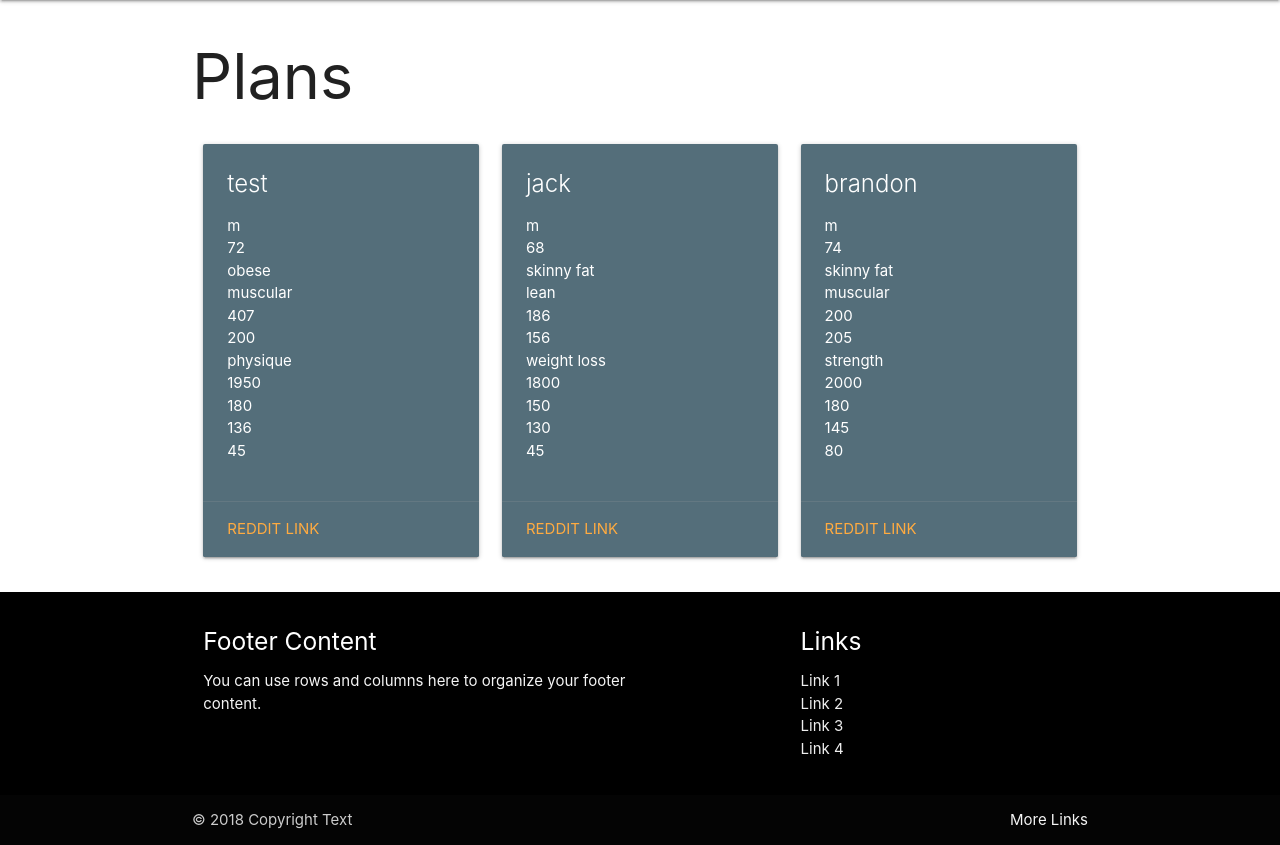
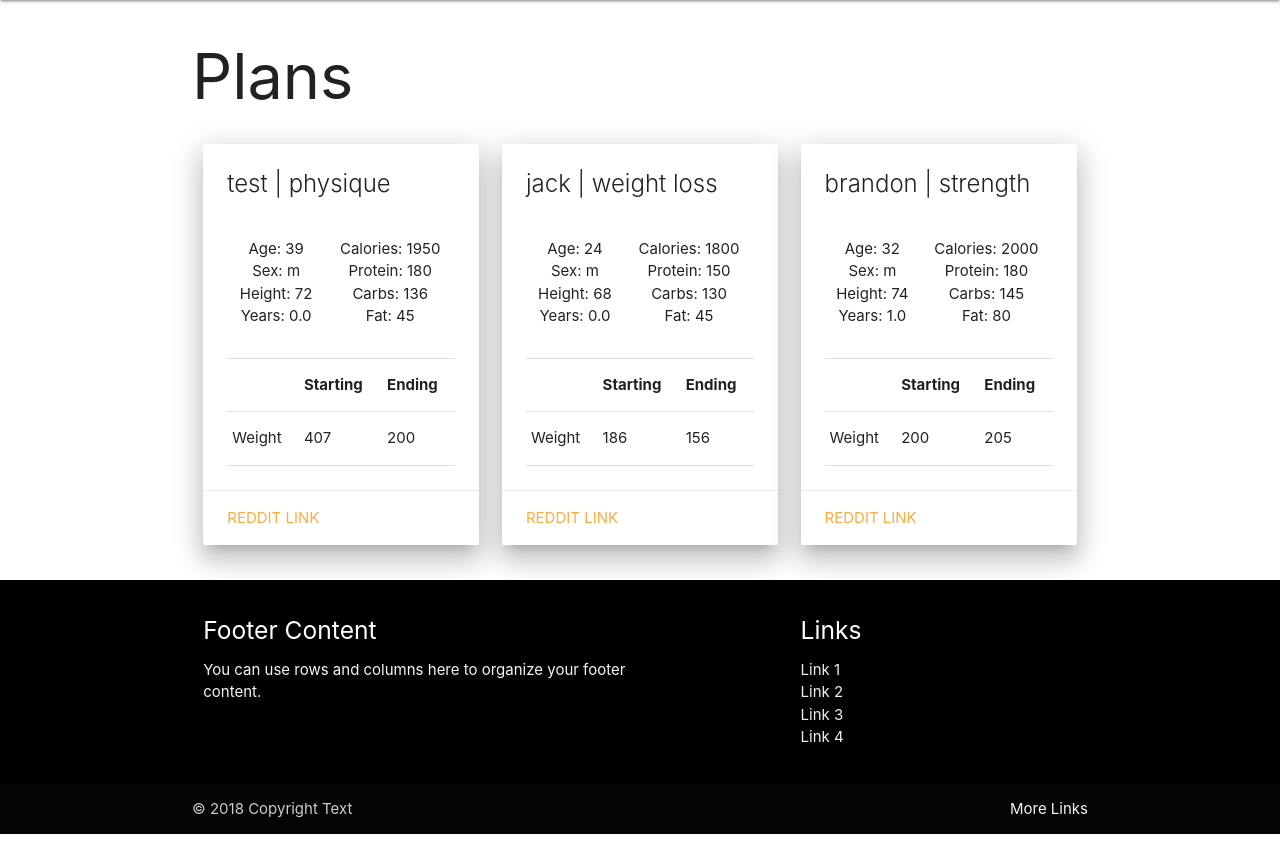
Before and after one commit to bfen3774/hermes, a Django app: page / in a window 1280 px wide. Shown: the part 64-909 px from the top of the page. Run offline with Django 3.2, Linux system fonts and the light colour scheme; data comes from the database, SQL or seed files in the repository; both versions use the stored data as it was after the commit; some libraries are stand-ins or nearby versions.

Commit message:
layout stuff

```diff
--- a/lightning/models.py
+++ b/lightning/models.py
@@ -18,6 +18,7 @@ class Plan(models.Model):
     macro_protein = models.IntegerField()
     macro_carb = models.IntegerField()
     macro_fat = models.IntegerField()
+    period = models.FloatField()
     def __str__(self):
         return self.name
 
--- a/lightning/templates/lightning/plan_list.html
+++ b/lightning/templates/lightning/plan_list.html
@@ -1,27 +1,50 @@
-{% extends 'lightning/base.html' %}
-
-{% block content %}
+{% extends 'lightning/base.html' %} {% block content %}
 
 <h1>Plans</h1>
 <div class="row">
     {% for plan in plan_list %}
     <div class="col s6 m4">
-        <div class="card blue-grey darken-1">
-        <div class="card-content white-text">
-            <span class="card-title">{{plan.name}}</span>
+        <div class="card z-depth-4">
+            <div class="card-content">
+                <span class="card-title">{{plan.name}} | {{plan.goals}}</span>
+                <table class="centered">
+                    <tbody>
+                        <tr>
+                            <td>
                                 <ul>
-                <li>{{plan.user_sex}}</li>
-                <li>{{plan.user_height}}</li>
-                <li>{{plan.user_body_type_start}}</li>
-                <li>{{plan.user_body_type_end}}</li>
-                <li>{{plan.user_starting_weight}}</li>
-                <li>{{plan.user_ending_weight}}</li>
-                <li>{{plan.goals}}</li>
-                <li>{{plan.calories}}</li>
-                <li>{{plan.macro_protein}}</li>
-                <li>{{plan.macro_carb}}</li>
-                <li>{{plan.macro_fat}}</li>
+                                    <li>Age: {{plan.user_age}}</li>
+                                    <li>Sex: {{plan.user_sex}}</li>
+                                    <li>Height: {{plan.user_height}}</li>
+                                    <li>Years: {{plan.period}}</li>
                                 </ul>
+                            </td>
+                            <td>
+                                    <ul>
+                                        <li>Calories: {{plan.calories}}</li>
+                                        <li>Protein: {{plan.macro_protein}}</li>
+                                        <li>Carbs: {{plan.macro_carb}}</li>
+                                        <li>Fat: {{plan.macro_fat}}</li>
+                                    </ul>
+                                </td>
+                        </tr>
+                    </tbody>
+                </table>
+                <table>
+                    <thead>
+                        <tr>
+                            <th></th>
+                            <th>Starting</th>
+                            <th>Ending</th>
+                        </tr>
+                    </thead>
+                    <tbody>
+                        <tr>
+                            <td>Weight</td>
+                            <td>{{plan.user_starting_weight}}</td>
+                            <td>{{plan.user_ending_weight}}</td>
+                        </tr>
+                    </tbody>
+                </table>
             </div>
             <div class="card-action">
                 <a href="{{plan.reddit_link}}">Reddit Link</a>
```
Also changed, not shown: db.sqlite3, lightning/migrations/0002_plan_period.py (added). Lines whose indentation alone changed are shown as unchanged.
